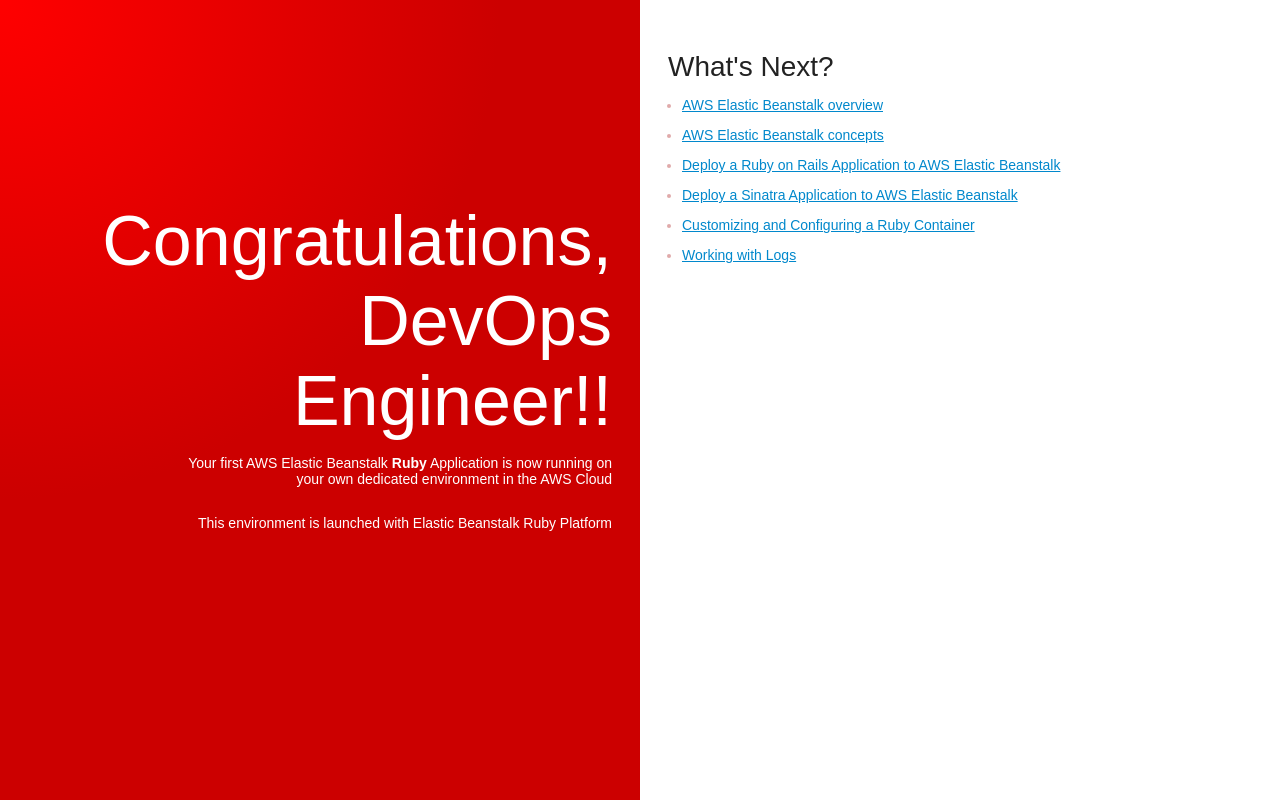
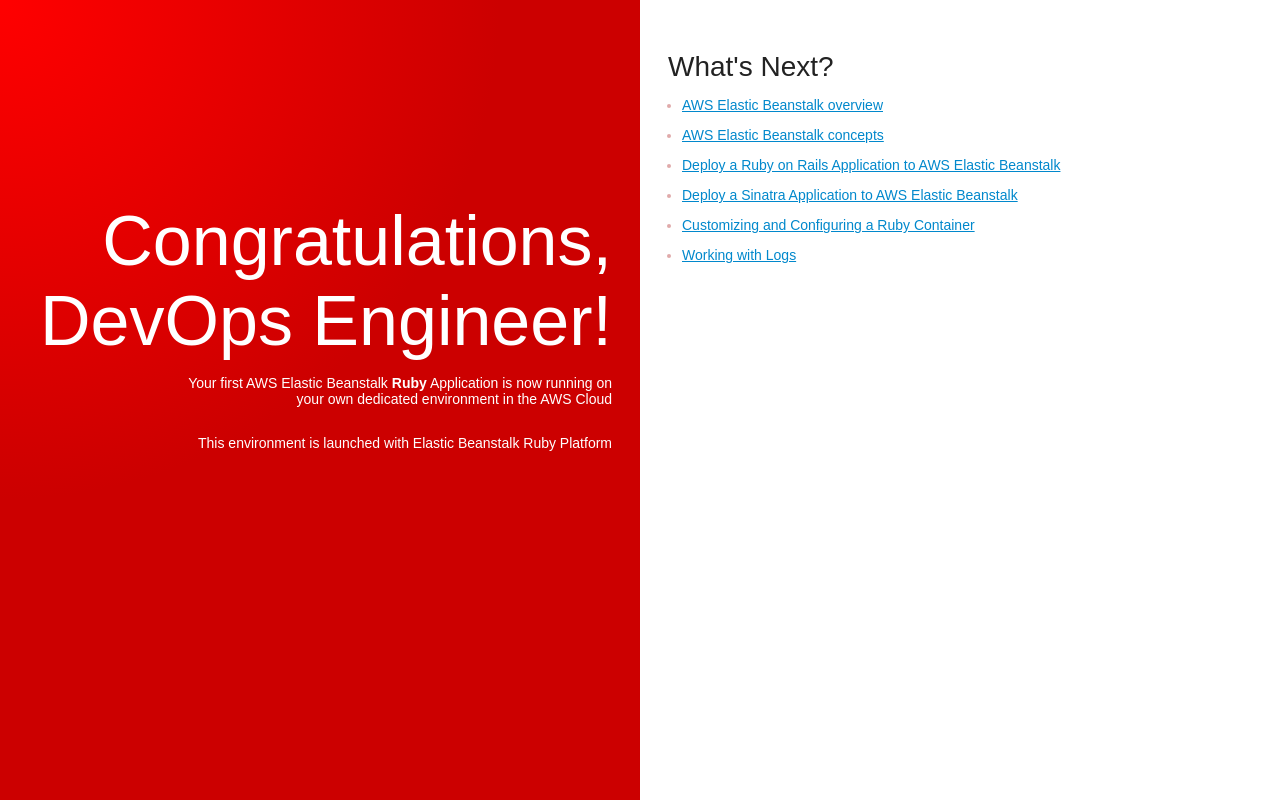
Before and after one commit to Samretx/ruby-app-for-jenkins, a plain HTML site: page public/index.html in a window 1280 px wide. Drawn offline with Linux system fonts and the light colour scheme.

Commit message:
version 2

```diff
--- a/public/index.html
+++ b/public/index.html
@@ -87,7 +87,7 @@
 </head>
 <body id="sample">
   <div class="textColumn">
-    <h1>Congratulations, DevOps Engineer!!</h1>
+    <h1>Congratulations, DevOps Engineer!</h1>
     <p>Your first AWS Elastic Beanstalk <strong>Ruby</strong> Application is now running on your own dedicated environment in the AWS Cloud</p>
     <p>This environment is launched with Elastic Beanstalk Ruby Platform</p>
   </div>
```
